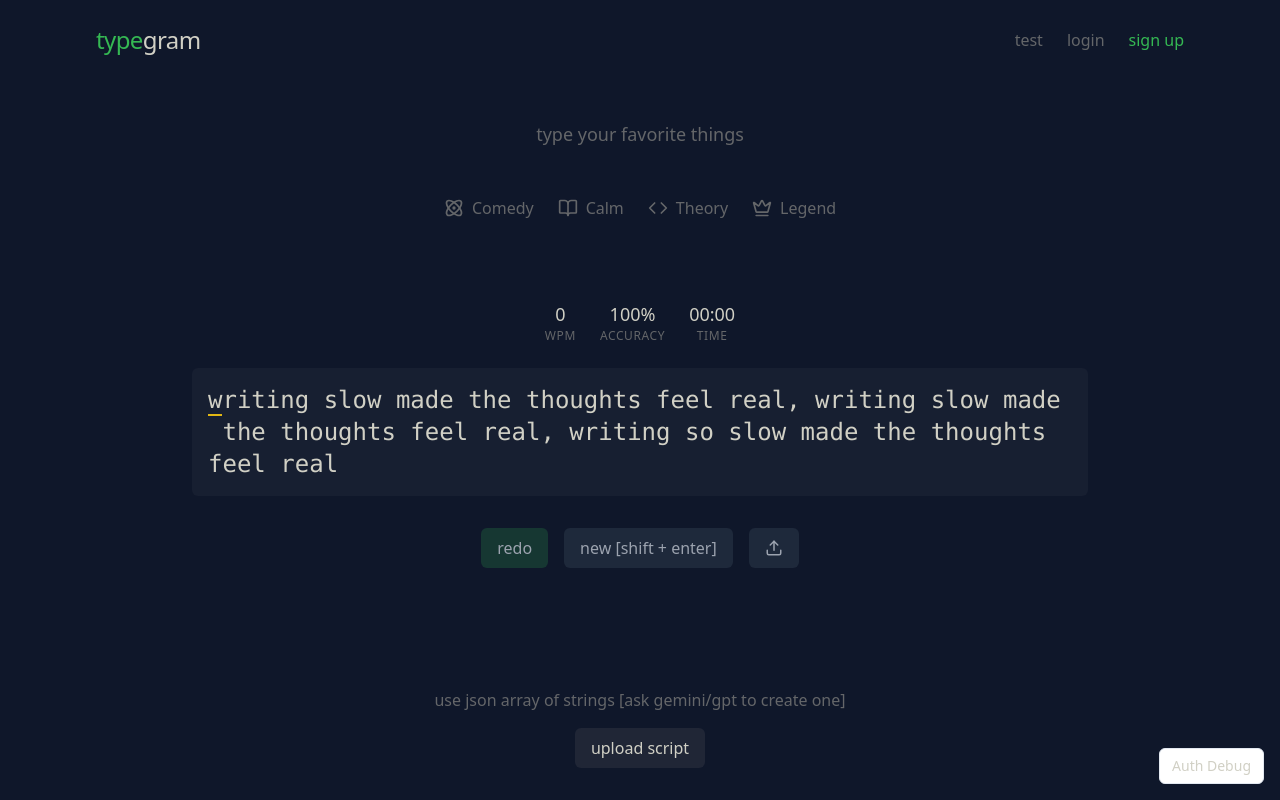
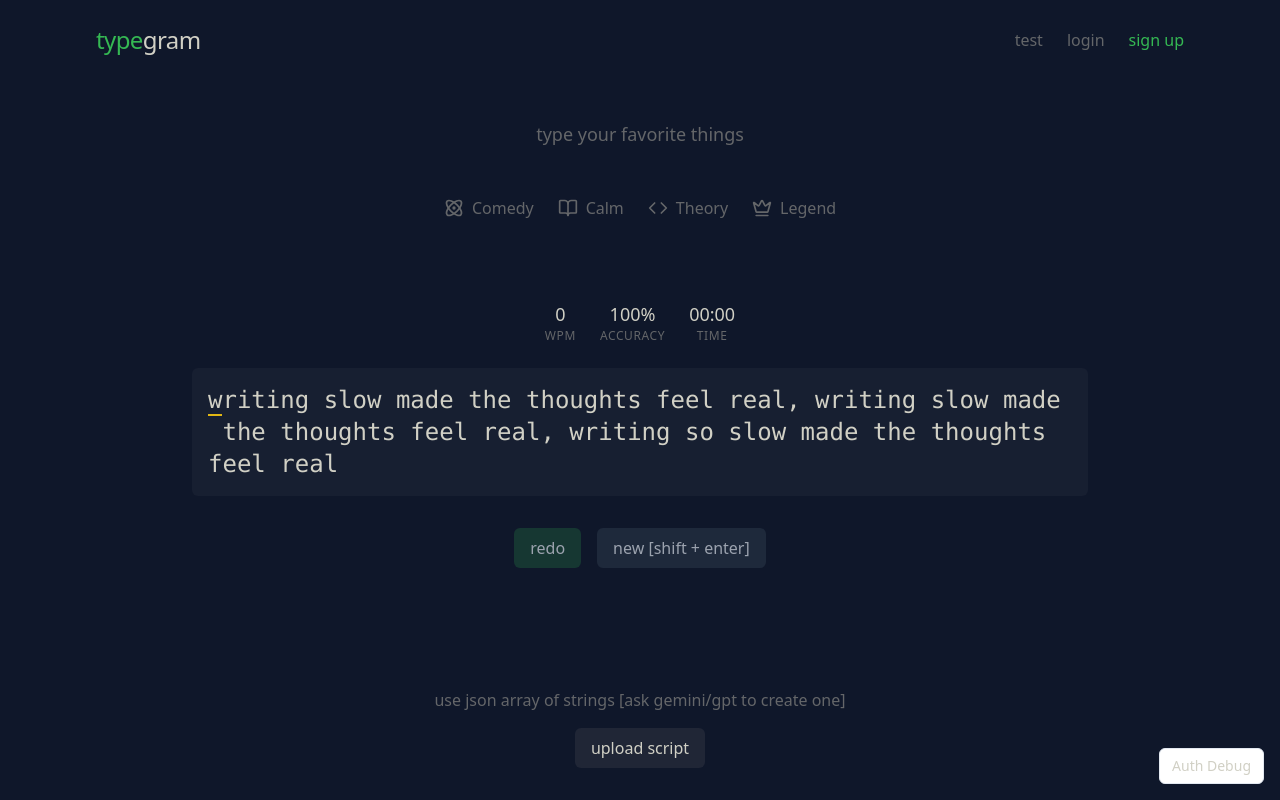
Before and after one commit to ethanast0/deeptype, a React (Vite) app: page / in a window 1280 px wide. Built offline with nearby package versions, Linux system fonts and the light colour scheme.

Commit message:
Reverted to edit edt-81def34f-a794-4cb9-87fd-74048fa4d168: "Refactor: Implement plan
This commit implements the changes requested in the prompt."

```diff
--- a/src/components/TypingArea.tsx
+++ b/src/components/TypingArea.tsx
@@ -3,9 +3,6 @@ import React, { useEffect } from 'react';
 import useTypingTest from '../hooks/useTypingTest';
 import Stats from './Stats';
 import { cn } from '../lib/utils';
-import { Upload } from 'lucide-react';
-import { Tooltip, TooltipContent, TooltipProvider, TooltipTrigger } from "@/components/ui/tooltip";
-import { Button } from "@/components/ui/button";
 
 interface TypingAreaProps {
   quotes?: string[];
@@ -72,22 +69,6 @@ const TypingArea: React.FC<TypingAreaProps> = ({
       <div className="flex gap-4 mt-8">
         <button onClick={resetTest} className="button button-accent bg-slate-850 hover:bg-slate-700 text-gray-400 font-normal text-base">redo</button>
         <button onClick={loadNewQuote} className="button button-accent bg-slate-800 hover:bg-slate-700 text-gray-400 font-normal text-base">new [shift + enter]</button>
-        <TooltipProvider>
-          <Tooltip>
-            <TooltipTrigger asChild>
-              <button
-                onClick={() => document.getElementById('quote-uploader')?.click()}
-                className="button button-accent bg-slate-800 hover:bg-slate-700 text-gray-400 font-normal text-base flex items-center justify-center"
-                aria-label="Upload script"
-              >
-                <Upload size={18} />
-              </button>
-            </TooltipTrigger>
-            <TooltipContent>
-              <p>Upload JSON array of strings</p>
-            </TooltipContent>
-          </Tooltip>
-        </TooltipProvider>
       </div>
     </div>;
 };
```
